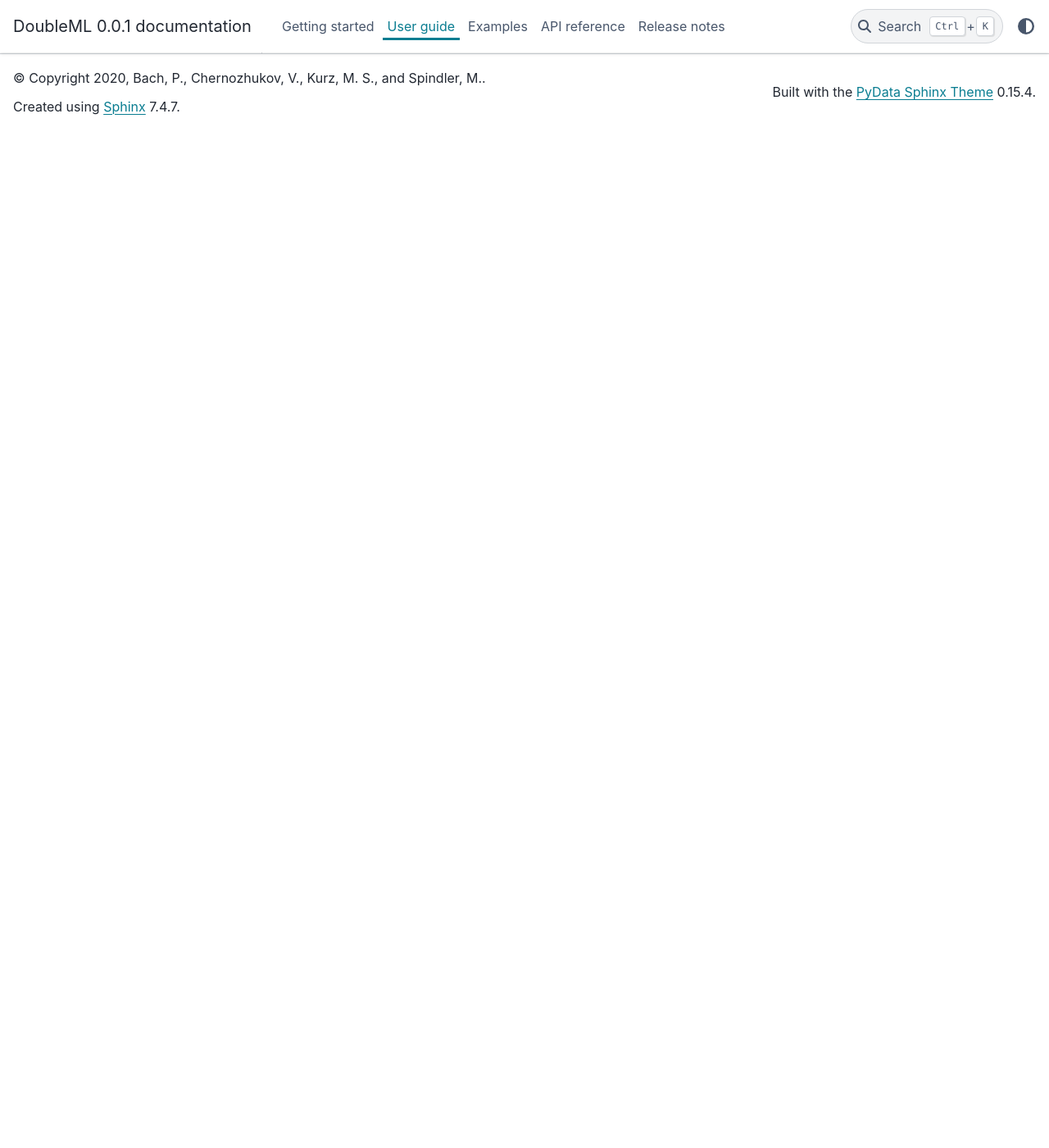
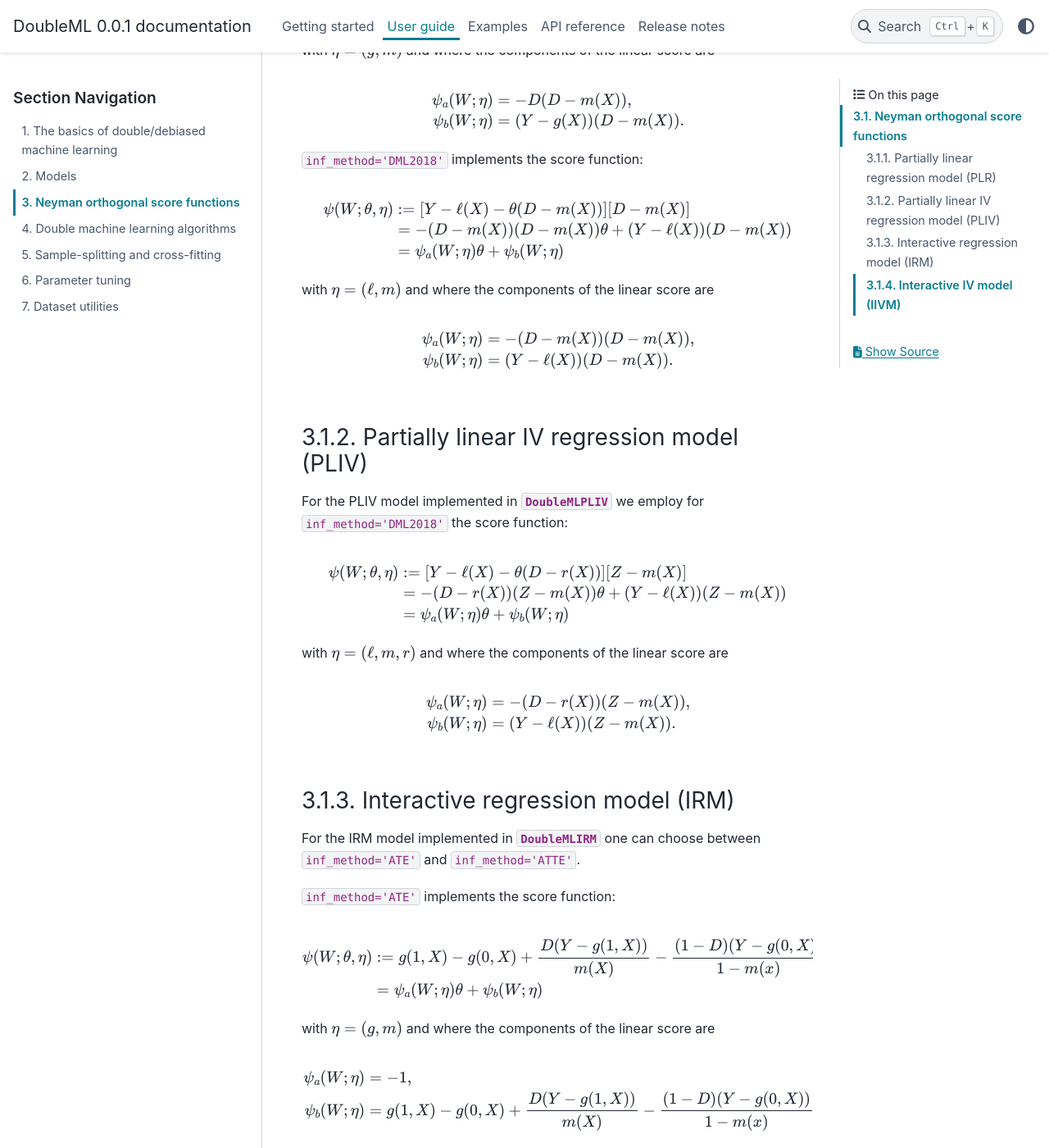
Before and after one commit to DoubleML/doubleml-for-py, a Sphinx documentation site: the page built from doubleml/doc/guide/scores.rst, in a window 1280 px wide and 1400 px high, scrolled down 1241 px. Shown: the whole window at 82% size. Built offline with Sphinx 7.4.7 and the PyData theme 0.15.4, drawn with Linux system fonts in a browser that asks for light colours; pages that are not in the unit, such as notebooks, are missing from menus; some of the changed text lies outside the part shown.

Commit message:
add documentation for the neyman orthogonal score functions

```diff
--- a/doubleml/doc/guide/models.rst
+++ b/doubleml/doc/guide/models.rst
@@ -79,7 +79,7 @@ Estimation is conducted via its :meth:`~doubleml.double_ml_irm.DoubleMLIRM.fit`
 
 
 Interactive IV model (IIVM)
-+++++++++++++++++++++++++++++++++++++
++++++++++++++++++++++++++++
 
 .. include:: ../shared/models/iivm.rst
 
--- a/doubleml/doc/guide/scores.rst
+++ b/doubleml/doc/guide/scores.rst
@@ -31,10 +31,139 @@ uses the linearity of the score function in the parameter :math:`theta`
 
 .. math::
 
-    \psi(W; \theta, \eta) = \psi^a(W; \eta) \theta + \psi^b(W; \eta).
+    \psi(W; \theta, \eta) = \psi_a(W; \eta) \theta + \psi_b(W; \eta).
 
 Hence the estimator can be written as
 
 .. math::
 
-    \tilde{\theta}_0 = - \frac{\mathbb{E}_N[\psi^b(W; \eta)]}{\mathbb{E}_N[\psi^a(W; \eta)]}
+    \tilde{\theta}_0 = - \frac{\mathbb{E}_N[\psi_b(W; \eta)]}{\mathbb{E}_N[\psi_a(W; \eta)]}
+
+Partially linear regression model (PLR)
+***************************************
+
+For the PLR model implemented in :class:`~doubleml.double_ml_plr.DoubleMLPLR` one can choose between
+``inf_method='IV-type'`` and ``inf_method='DML2018'``.
+
+``inf_method='IV-type'`` implements the score function:
+
+.. math::
+
+    \psi(W; \theta, \eta) &:= [Y - D \theta - g(X)] [D - m(X)]
+
+    &= - D (D - m(X)) \theta + (Y - g(X)) (D - m(X))
+
+    &= \psi_a(W; \eta) \theta + \psi_b(W; \eta)
+
+with :math:`\eta=(g,m)` and where the components of the linear score are
+
+.. math::
+
+    \psi_a(W; \eta) &=  - D (D - m(X)),
+
+    \psi_b(W; \eta) &= (Y - g(X)) (D - m(X)).
+
+``inf_method='DML2018'`` implements the score function:
+
+.. math::
+
+    \psi(W; \theta, \eta) &:= [Y - \ell(X) - \theta (D - m(X))] [D - m(X)]
+
+    &= - (D - m(X)) (D - m(X)) \theta + (Y - \ell(X)) (D - m(X))
+
+    &= \psi_a(W; \eta) \theta + \psi_b(W; \eta)
+
+with :math:`\eta=(\ell,m)` and where the components of the linear score are
+
+.. math::
+
+    \psi_a(W; \eta) &=  - (D - m(X)) (D - m(X)),
+
+    \psi_b(W; \eta) &= (Y - \ell(X)) (D - m(X)).
+
+
+Partially linear IV regression model (PLIV)
+*******************************************
+
+For the PLIV model implemented in :class:`~doubleml.double_ml_pliv.DoubleMLPLIV`
+we employ for ``inf_method='DML2018'`` the score function:
+
+.. math::
+
+    \psi(W; \theta, \eta) &:= [Y - \ell(X) - \theta (D - r(X))] [Z - m(X)]
+
+    &= - (D - r(X)) (Z - m(X)) \theta + (Y - \ell(X)) (Z - m(X))
+
+    &= \psi_a(W; \eta) \theta + \psi_b(W; \eta)
+
+with :math:`\eta=(\ell, m, r)` and where the components of the linear score are
+
+.. math::
+
+    \psi_a(W; \eta) &=  - (D - r(X)) (Z - m(X)),
+
+    \psi_b(W; \eta) &= (Y - \ell(X)) (Z - m(X)).
+
+Interactive regression model (IRM)
+**********************************
+
+For the IRM model implemented in :class:`~doubleml.double_ml_irm.DoubleMLIRM` one can choose between
+``inf_method='ATE'`` and ``inf_method='ATTE'``.
+
+``inf_method='ATE'`` implements the score function:
+
+.. math::
+
+    \psi(W; \theta, \eta) &:= g(1,X) - g(0,X) + \frac{D (Y - g(1,X))}{m(X)} - \frac{(1 - D)(Y - g(0,X))}{1 - m(x)} - \theta
+
+    &= \psi_a(W; \eta) \theta + \psi_b(W; \eta)
+
+with :math:`\eta=(g,m)` and where the components of the linear score are
+
+.. math::
+
+    \psi_a(W; \eta) &=  - 1,
+
+    \psi_b(W; \eta) &= g(1,X) - g(0,X) + \frac{D (Y - g(1,X))}{m(X)} - \frac{(1 - D)(Y - g(0,X))}{1 - m(x)}.
+
+``inf_method='ATTE'`` implements the score function:
+
+.. math::
+
+    \psi(W; \theta, \eta) &:= \frac{D (Y - g(0,X))}{p} - \frac{m(X) (1 - D) (Y - g(0,X))}{p(1 - m(x))} - \frac{D}{p} \theta
+
+    &= \psi_a(W; \eta) \theta + \psi_b(W; \eta)
+
+with :math:`\eta=(g, m, p)` and where the components of the linear score are
+
+.. math::
+
+    \psi_a(W; \eta) &=  - \frac{D}{p},
+
+    \psi_b(W; \eta) &= \frac{D (Y - g(0,X))}{p} - \frac{m(X) (1 - D) (Y - g(0,X))}{p(1 - m(X))}.
+
+
+Interactive IV model (IIVM)
+***************************
+
+For the IIVM model implemented in :class:`~doubleml.double_ml_iivm.DoubleMLIIVM`
+we employ for ``inf_method='LATE'`` the score function:
+
+``inf_method='LATE'`` implements the score function:
+
+.. math::
+
+    \psi(W; \theta, \eta) :=\; &\mu(1,X) - \mu(0,X)
+    + \frac{Z (Y - \mu(1,X))}{p(X)} - \frac{(1 - Z)(Y - \mu(0,X))}{1 - p(x)}
+
+    &- \bigg(m(1,X) - m(0,X) + \frac{Z (D - m(1,X))}{p(X)} - \frac{(1 - Z)(D - m(0,X))}{1 - p(x)} \bigg) \theta
+
+    =\; &\psi_a(W; \eta) \theta + \psi_b(W; \eta)
+
+with :math:`\eta=(g,m)` and where the components of the linear score are
+
+.. math::
+
+    \psi_a(W; \eta) &=  - \bigg(m(1,X) - m(0,X) + \frac{Z (D - m(1,X))}{p(X)} - \frac{(1 - Z)(D - m(0,X))}{1 - p(x)} \bigg),
+
+    \psi_b(W; \eta) &= \mu(1,X) - \mu(0,X) + \frac{Z (Y - \mu(1,X))}{p(X)} - \frac{(1 - Z)(Y - \mu(0,X))}{1 - p(x)}.
```
